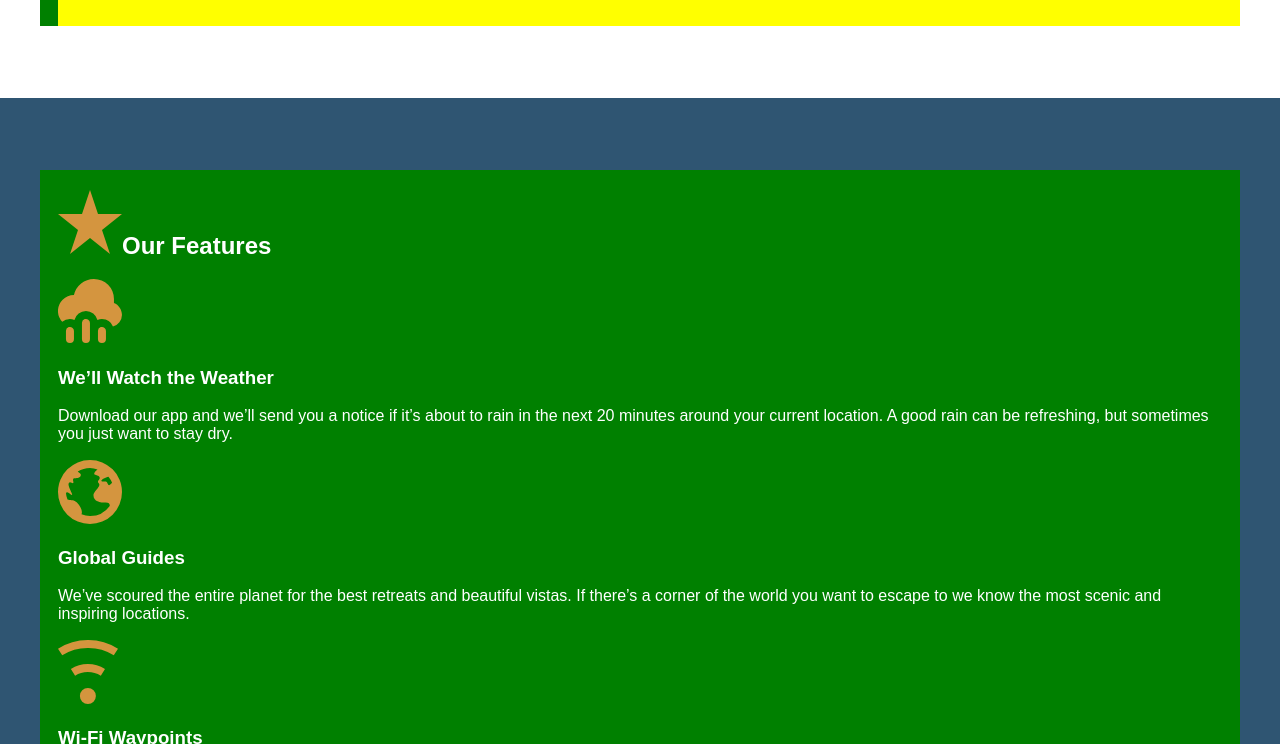
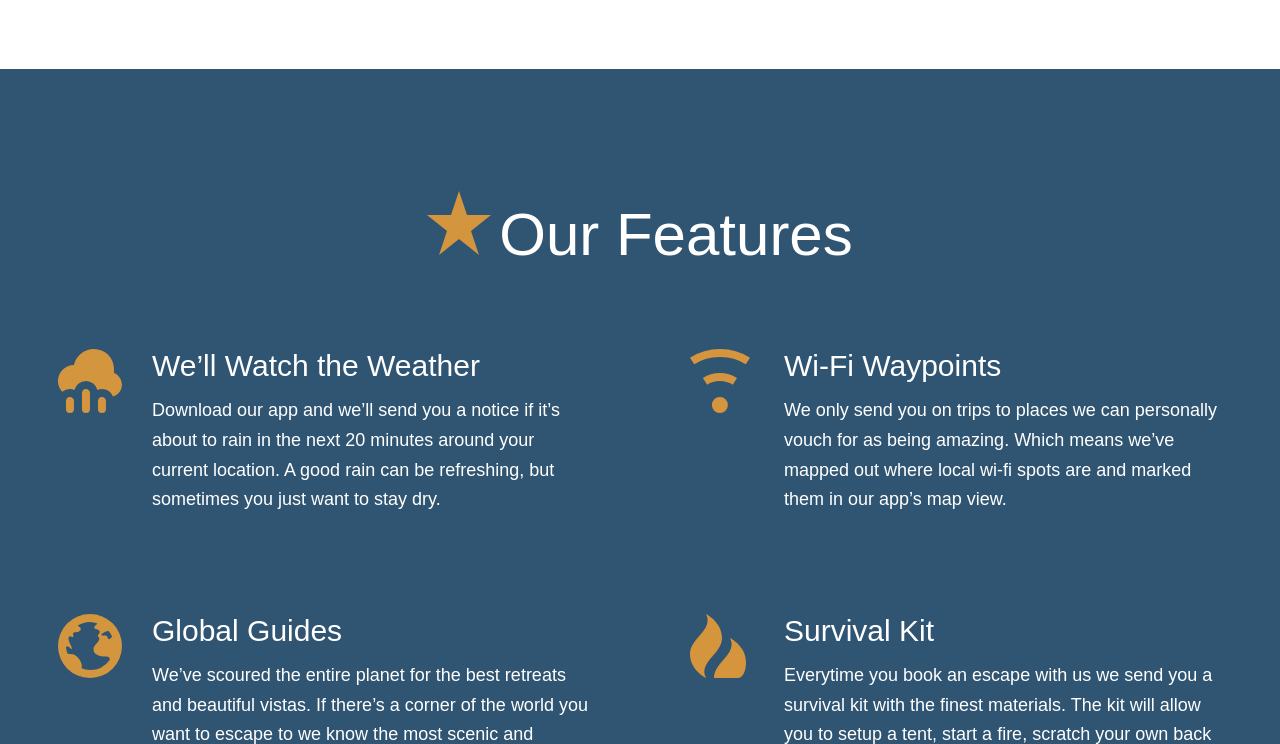
Before and after one commit to Cnfc/travel-site, a website: page app/index.html in a window 1280 px wide. Shown: the part 2056-2800 px from the top of the page. Drawn offline with Linux system fonts and the light colour scheme.

Commit message:
styling our feature

```diff
--- /dev/null
+++ b/app/assets/styles/modules/_feature-item.css
@@ -0,0 +1,17 @@
+.feature-item {
+  position: relative;
+  padding-left: 94px;
+  padding-bottom: 2.5rem;
+
+  &__icon {
+    position: absolute;
+    left: 0;
+
+  }
+  &__title {
+    font-size: 1.875rem;
+    font-weight: 300;
+    margin-bottom: .8rem;
+  }
+
+}
--- a/app/assets/styles/modules/_generic-content-container.css
+++ b/app/assets/styles/modules/_generic-content-container.css
@@ -1,8 +1,9 @@
 .generic-content-container {
 
   p {
+    font-weight: 300;
     line-height: 1.65;
-    margin: 1.8rem 0;
+    margin: 0 0 1.8rem 0;
 
     @mixin atSmall {
       font-size: 1.125rem;
--- a/app/assets/styles/modules/_row.css
+++ b/app/assets/styles/modules/_row.css
@@ -1,19 +1,25 @@
 .row {
 
-  background-color: yellow;
   @mixin clearfix;
+
+  &--gutters {
+    margin-right: -65px;
+  }
+  &--gutters-large {
+    margin-right: -100px;
+  }
+
 
   &--gutters > div {
     padding-right: 65px;
+  }
+  &--gutters-large > div{
+    padding-right: 100px;
   }
 
   &--row__b-margin-medium{
     margin-bottom: 1rem;
 
-  }
-
-  &--gutters {
-    margin-right: -65px;
   }
   @mixin atMedium {
 
@@ -29,6 +35,10 @@
     &__medium-4--larger {
       width: 37%;
     }
+    &__medium-6 {
+      float: left;
+      width: 50%;
+    }
 
     &__medium-8 {
       float: left;
--- /dev/null
+++ b/app/assets/styles/modules/_section-title.css
@@ -0,0 +1,29 @@
+.section-title{
+  font-size: 2.55rem;
+  font-weight: 300;
+  text-align: center;
+
+  @mixin atSmall {
+    font-size: 3.75rem;
+  }
+
+  strong{
+    font-weight: 500;
+  }
+
+  &__icon {
+
+    display: block;
+    margin-left: auto;
+    margin-right: auto;
+    margin-bottom: .6rem;
+
+    @mixin atSmall{
+      margin-right: .5rem;
+      margin-left: 0;
+      margin-bottom: 0;
+      display: inline-block;
+
+    }
+  }
+}
--- a/app/assets/styles/modules/_wrapper.css
+++ b/app/assets/styles/modules/_wrapper.css
@@ -1,5 +1,5 @@
 .wrapper {
-  background-color: green;
+  /*background-color: green;*/
   overflow: hidden;
   padding-right: 18px;
   padding-left: 18px;
--- a/app/assets/styles/styles.css
+++ b/app/assets/styles/styles.css
@@ -9,3 +9,5 @@
 @import "modules/_headline";
 @import "modules/_row";
 @import "modules/_generic-content-container";
+@import "modules/_section-title";
+@import "modules/_feature-item";
--- a/app/index.html
+++ b/app/index.html
@@ -64,7 +64,6 @@
             <p>Duis aute irure dolor in reprehenderit in voluptate velit esse cillum dolore eu fugiat nulla pariatur. Excepteur sint occaecat cupidatat non proident, sunt in culpa qui officia deserunt mollit anim id est laborum velit esse cillum <strong>dolore eu fugiat.</strong></p>
           </div>
         </div>
-
       </div>
     </div>
   </div>
@@ -72,33 +71,32 @@
 
   <div id="features" class="page-section page-section--blue">
     <div class="wrapper">
-      <h2><img src="assets/images/icons/star.svg">Our <strong>Features</strong></h2>
-
-      <div >
-        <div>
-          <div >
-            <img src="assets/images/icons/rain.svg">
-            <h3 >We&rsquo;ll Watch the Weather</h3>
+      <h2 class="section-title"><img class="section-title__icon" src="assets/images/icons/star.svg">Our <strong>Features</strong></h2>
+      <div  class="row row--gutters-large generic-content-container">
+        <div class="row__medium-6">
+          <div class="feature-item">
+            <img class="feature-item__icon" src="assets/images/icons/rain.svg">
+            <h3 class="feature-item__title" >We&rsquo;ll Watch the Weather</h3>
             <p>Download our app and we&rsquo;ll send you a notice if it&rsquo;s about to rain in the next 20 minutes around your current location. A good rain can be refreshing, but sometimes you just want to stay dry.</p>
           </div>
 
-          <div>
-            <img  src="assets/images/icons/globe.svg">
-            <h3 >Global Guides</h3>
+          <div class="feature-item">
+            <img class="feature-item__icon"  src="assets/images/icons/globe.svg">
+            <h3 class="feature-item__title" >Global Guides</h3>
             <p>We&rsquo;ve scoured the entire planet for the best retreats and beautiful vistas. If there&rsquo;s a corner of the world you want to escape to we know the most scenic and inspiring locations.</p>
           </div>
         </div>
 
-        <div>
-          <div >
-            <img src="assets/images/icons/wifi.svg">
-            <h3 >Wi-Fi Waypoints</h3>
+        <div class="row__medium-6">
+          <div class="feature-item" >
+            <img class="feature-item__icon" src="assets/images/icons/wifi.svg">
+            <h3 class="feature-item__title">Wi-Fi Waypoints</h3>
             <p>We only send you on trips to places we can personally vouch for as being amazing. Which means we&rsquo;ve mapped out where local wi-fi spots are and marked them in our app&rsquo;s map view.</p>
           </div>
 
-          <div>
-            <img  src="assets/images/icons/fire.svg">
-            <h3 >Survival Kit</h3>
+          <div class="feature-item">
+            <img class="feature-item__icon" src="assets/images/icons/fire.svg">
+            <h3 class="feature-item__title">Survival Kit</h3>
             <p>Everytime you book an escape with us we send you a survival kit with the finest materials. The kit will allow you to setup a tent, start a fire, scratch your own back and lower your taxes.</p>
           </div>
         </div>
--- a/app/temp/styles/styles.css
+++ b/app/temp/styles/styles.css
@@ -564,7 +564,7 @@ a {
   }
 
 .wrapper {
-  background-color: green;
+  /*background-color: green;*/
   overflow: hidden;
   padding-right: 18px;
   padding-left: 18px;
@@ -677,28 +677,31 @@ font-size: 1.9rem;
   <img srcset="assets/images/our-start-landscape.jpg 800w, assets/images/our-start-landscape-hi-dpi.jpg 1600w" alt="Our founder">
 </picture>*/
 
-.row {
-
-  background-color: yellow;
-}
-
 .row::after {
     content: "";
     clear: both;
     display: table;
   }
 
+.row--gutters {
+    margin-right: -65px;
+  }
+
+.row--gutters-large {
+    margin-right: -100px;
+  }
+
 .row--gutters > div {
     padding-right: 65px;
+  }
+
+.row--gutters-large > div{
+    padding-right: 100px;
   }
 
 .row--row__b-margin-medium{
     margin-bottom: 1rem;
 
-  }
-
-.row--gutters {
-    margin-right: -65px;
   }
 
 @media (min-width: 800px) {
@@ -715,6 +718,10 @@ font-size: 1.9rem;
     .row__medium-4--larger {
       width: 37%;
     }
+    .row__medium-6 {
+      float: left;
+      width: 50%;
+    }
 
     .row__medium-8 {
       float: left;
@@ -727,8 +734,9 @@ font-size: 1.9rem;
   }
 
 .generic-content-container p {
+    font-weight: 300;
     line-height: 1.65;
-    margin: 1.8rem 0;
+    margin: 0 0 1.8rem 0;
   }
 
 @media (min-width: 530px) {
@@ -742,3 +750,57 @@ font-size: 1.9rem;
     font-weight: 700;
 
   }
+
+.section-title{
+  font-size: 2.55rem;
+  font-weight: 300;
+  text-align: center;
+}
+
+@media (min-width: 530px) {
+
+.section-title{
+    font-size: 3.75rem
+}
+  }
+
+.section-title strong{
+    font-weight: 500;
+  }
+
+.section-title__icon {
+
+    display: block;
+    margin-left: auto;
+    margin-right: auto;
+    margin-bottom: .6rem;
+  }
+
+@media (min-width: 530px) {
+
+.section-title__icon {
+      margin-right: .5rem;
+      margin-left: 0;
+      margin-bottom: 0;
+      display: inline-block
+  }
+  }
+
+.feature-item {
+  position: relative;
+  padding-left: 94px;
+  padding-bottom: 2.5rem;
+
+}
+
+.feature-item__icon {
+    position: absolute;
+    left: 0;
+
+  }
+
+.feature-item__title {
+    font-size: 1.875rem;
+    font-weight: 300;
+    margin-bottom: .8rem;
+  }
```
